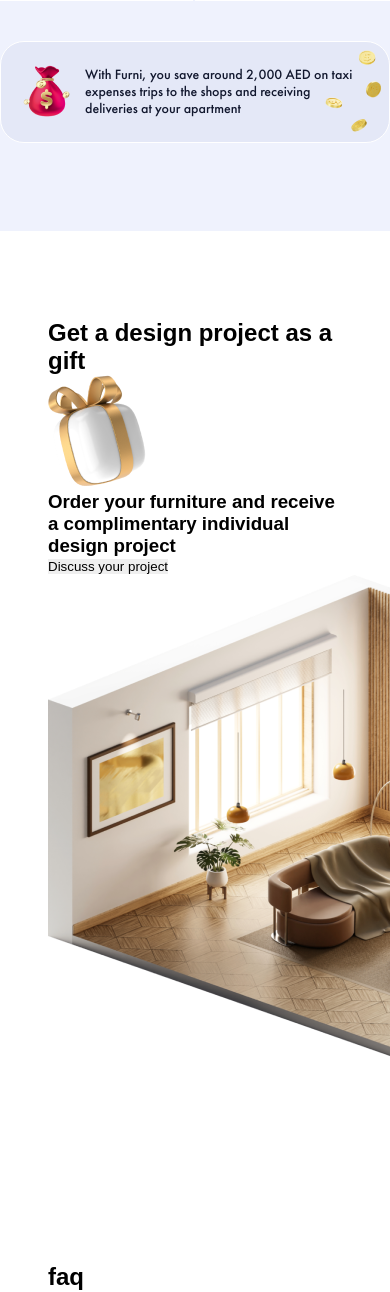
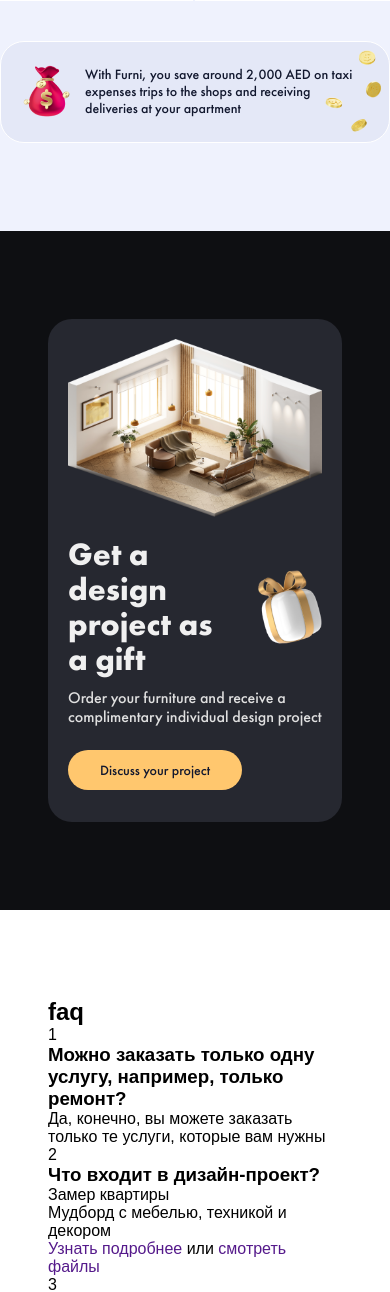
Before and after one commit to IvanTyler/FurniWP, a PHP site: page / in a window 390 px wide; the page is wider, and only the part inside the window is pictured. Shown: the part 5109-6401 px from the top of that part. Run offline with PHP 8.4, Linux system fonts and the light colour scheme; some libraries are stand-ins or nearby versions.

Commit message:
process layout

```diff
--- a/public/css/main.css
+++ b/public/css/main.css
@@ -856,3 +856,158 @@
   font-weight: 500;
   line-height: 17px;
 }
+.get-design-project-gift {
+  background-color: #0E0F12;
+  overflow: hidden;
+}
+@media (max-width: 1190px) {
+  .get-design-project-gift {
+    overflow: initial;
+  }
+}
+.get-design-project-gift__body {
+  display: grid;
+  grid-template-columns: minmax(449px, auto) 1fr;
+  grid-template-areas: 'title apartment' 'sub-title apartment' 'button apartment';
+  gap: 0 42px;
+  border-radius: 24px;
+  background-color: #262830;
+  padding: 80px 64px;
+}
+@media (max-width: 1250px) {
+  .get-design-project-gift__body {
+    grid-template-columns: minmax(449px, auto) minmax(auto, 449px);
+    grid-template-areas: 'apartment title' 'apartment sub-title' 'apartment button';
+  }
+}
+@media (max-width: 1190px) {
+  .get-design-project-gift__body {
+    grid-template-columns: 1fr;
+    grid-template-areas: 'apartment' 'title' 'sub-title' 'button';
+  }
+}
+@media (max-width: 770px) {
+  .get-design-project-gift__body {
+    padding: 40px 40px 48px 40px;
+  }
+}
+@media (max-width: 600px) {
+  .get-design-project-gift__body {
+    padding: 20px 20px 32px 20px;
+  }
+}
+.get-design-project-gift__title {
+  display: flex;
+  align-items: center;
+  grid-area: title;
+  color: #F0F0F0;
+  font-family: 'FuturaPT';
+  font-size: 46px;
+  font-weight: 700;
+  line-height: 49px;
+}
+@media (max-width: 1190px) {
+  .get-design-project-gift__title {
+    margin-top: 21px;
+  }
+}
+@media (max-width: 770px) {
+  .get-design-project-gift__title {
+    font-size: 40px;
+    line-height: 43px;
+  }
+}
+@media (max-width: 600px) {
+  .get-design-project-gift__title {
+    font-size: 32px;
+    line-height: 35px;
+    margin-top: 20px;
+  }
+}
+.get-design-project-gift__img.present {
+  justify-self: start;
+}
+@media (max-width: 1190px) {
+  .get-design-project-gift__img.present {
+    margin-left: 20px;
+  }
+}
+@media (max-width: 770px) {
+  .get-design-project-gift__img.present {
+    width: 64px;
+  }
+}
+.get-design-project-gift__img.apartment {
+  grid-area: apartment;
+  margin-top: -114px;
+  margin-bottom: -114px;
+  margin-right: -118px;
+}
+@media (max-width: 1250px) {
+  .get-design-project-gift__img.apartment {
+    width: 580px;
+    margin-top: -40px;
+    margin-bottom: -40px;
+    margin-left: -118px;
+  }
+}
+@media (max-width: 1190px) {
+  .get-design-project-gift__img.apartment {
+    width: 773px;
+    max-width: 100%;
+    margin-top: 0;
+    margin-bottom: 0;
+    margin-left: 0;
+  }
+}
+.get-design-project-gift__sub-title {
+  display: flex;
+  justify-self: start;
+  max-width: 390px;
+  grid-area: sub-title;
+  color: #E0E0E0;
+  font-family: 'FuturaPT';
+  font-size: 24px;
+  font-weight: 400;
+  line-height: 126%;
+}
+@media (max-width: 1190px) {
+  .get-design-project-gift__sub-title {
+    max-width: 590px;
+    margin-top: 11px;
+  }
+}
+@media (max-width: 600px) {
+  .get-design-project-gift__sub-title {
+    font-size: 16px;
+    line-height: 19px;
+  }
+}
+.get-design-project-gift__button {
+  justify-self: start;
+  grid-area: button;
+  display: flex;
+  align-items: center;
+  justify-content: center;
+  padding: 0 32px;
+  height: 40px;
+  text-align: center;
+  font-family: 'FuturaPT';
+  font-size: 14px;
+  font-weight: 500;
+  line-height: 17px;
+  border-radius: 88px;
+  cursor: pointer;
+  background-color: #FFC76E;
+  color: #11172E;
+}
+@media (max-width: 1190px) {
+  .get-design-project-gift__button {
+    margin-top: 32px;
+  }
+}
+@media (max-width: 600px) {
+  .get-design-project-gift__button {
+    margin-top: 24px;
+  }
+}
--- a/public/index.html
+++ b/public/index.html
@@ -455,11 +455,12 @@
 
             <section class="get-design-project-gift">
                 <div class="container container-get-design-project-gift">
+                    <div class="get-design-project-gift__body">
                         <h2 class="get-design-project-gift__title">
                             Get a design project as a gift
-                    </h2>
                             <img src="/public/img/get-design-project-gift/present.png" alt="present"
                                 class="get-design-project-gift__img present">
+                        </h2>
                         <h3 class="get-design-project-gift__sub-title">
                             Order your furniture and receive a
                             complimentary individual design project
@@ -469,6 +470,7 @@
                         </button>
                         <img src="/public//img/get-design-project-gift/img-apartment.png" alt="apartment"
                             class="get-design-project-gift__img apartment">
+                    </div>
                 </div>
             </section>
 
--- /dev/null
+++ b/public/less/get-design-project-gift.less
@@ -0,0 +1,149 @@
+@import url('./variables/main-variables.less');
+@import url('./mixins/main.less');
+
+.get-design-project-gift {
+    background-color: #0E0F12;
+    overflow: hidden;
+
+    @media (max-width: 1190px) {
+        overflow: initial;
+    }
+
+    &__body {
+        display: grid;
+        grid-template-columns: minmax(449px, auto) 1fr;
+        grid-template-areas:
+            'title apartment'
+            'sub-title apartment'
+            'button apartment';
+        gap: 0 42px;
+        border-radius: 24px;
+        background-color: #262830;
+        padding: 80px 64px;
+
+        @media (max-width: 1250px) {
+            grid-template-columns: minmax(449px, auto) minmax(auto, 449px);
+            grid-template-areas:
+                'apartment title'
+                'apartment sub-title'
+                'apartment button';
+        }
+
+        @media (max-width: 1190px) {
+            grid-template-columns: 1fr;
+            grid-template-areas:
+                'apartment'
+                'title'
+                'sub-title'
+                'button';
+        }
+
+        @media (max-width: 770px) {
+            padding: 40px 40px 48px 40px;
+        }
+
+        @media (max-width: 600px) {
+            padding: 20px 20px 32px 20px;
+        }
+    }
+
+    &__title {
+        display: flex;
+        align-items: center;
+        grid-area: title;
+        color: #F0F0F0;
+        font-family: @var-mainFont;
+        font-size: 46px;
+        font-weight: 700;
+        line-height: 49px;
+
+        @media (max-width: 1190px) {
+            margin-top: 21px;
+        }
+
+        @media (max-width: 770px) {
+            font-size: 40px;
+            line-height: 43px;
+        }
+
+        @media (max-width: 600px) {
+            font-size: 32px;
+            line-height: 35px;
+            margin-top: 20px;
+        }
+    }
+
+    &__img.present {
+        justify-self: start;
+
+        @media (max-width: 1190px) {
+            margin-left: 20px;
+        }
+
+        @media (max-width: 770px) {
+            width: 64px;
+        }
+    }
+
+    &__img.apartment {
+        grid-area: apartment;
+        margin-top: -114px;
+        margin-bottom: -114px;
+        margin-right: -118px;
+
+        @media (max-width: 1250px) {
+            width: 580px;
+            margin-top: -40px;
+            margin-bottom: -40px;
+            margin-left: -118px;
+        }
+
+        @media (max-width: 1190px) {
+            width: 773px;
+            max-width: 100%;
+            margin-top: 0;
+            margin-bottom: 0;
+            margin-left: 0;
+        }
+    }
+
+    &__sub-title {
+        display: flex;
+        justify-self: start;
+        max-width: 390px;
+        grid-area: sub-title;
+        color: #E0E0E0;
+        font-family: @var-mainFont;
+        font-size: 24px;
+        font-weight: 400;
+        line-height: 126%;
+
+        @media (max-width: 1190px) {
+            max-width: 590px;
+            margin-top: 11px;
+        }
+
+        @media (max-width: 600px) {
+            font-size: 16px;
+            line-height: 19px;
+        }
+    }
+
+    &__button {
+        justify-self: start;
+        grid-area: button;
+        .button();
+        background-color: #FFC76E;
+        color: #11172E;
+
+        @media (max-width: 1190px) {
+            margin-top: 32px;
+        }
+
+        @media (max-width: 600px) {
+            margin-top: 24px;
+        }
+    }
+}
+
+.container-get-design-project-gift {}
--- a/public/less/main.less
+++ b/public/less/main.less
@@ -55,3 +55,5 @@
 @import url('./furnishing-process.less');
 @import url('./furnishing-process-description.less');
 @import url('./with-furni-saving.less');
+
+@import url('./get-design-project-gift.less');
```
Also changed, not shown: public/css/get-design-project-gift.css (added, +169 -0 lines). Lines whose indentation alone changed are shown as unchanged.
